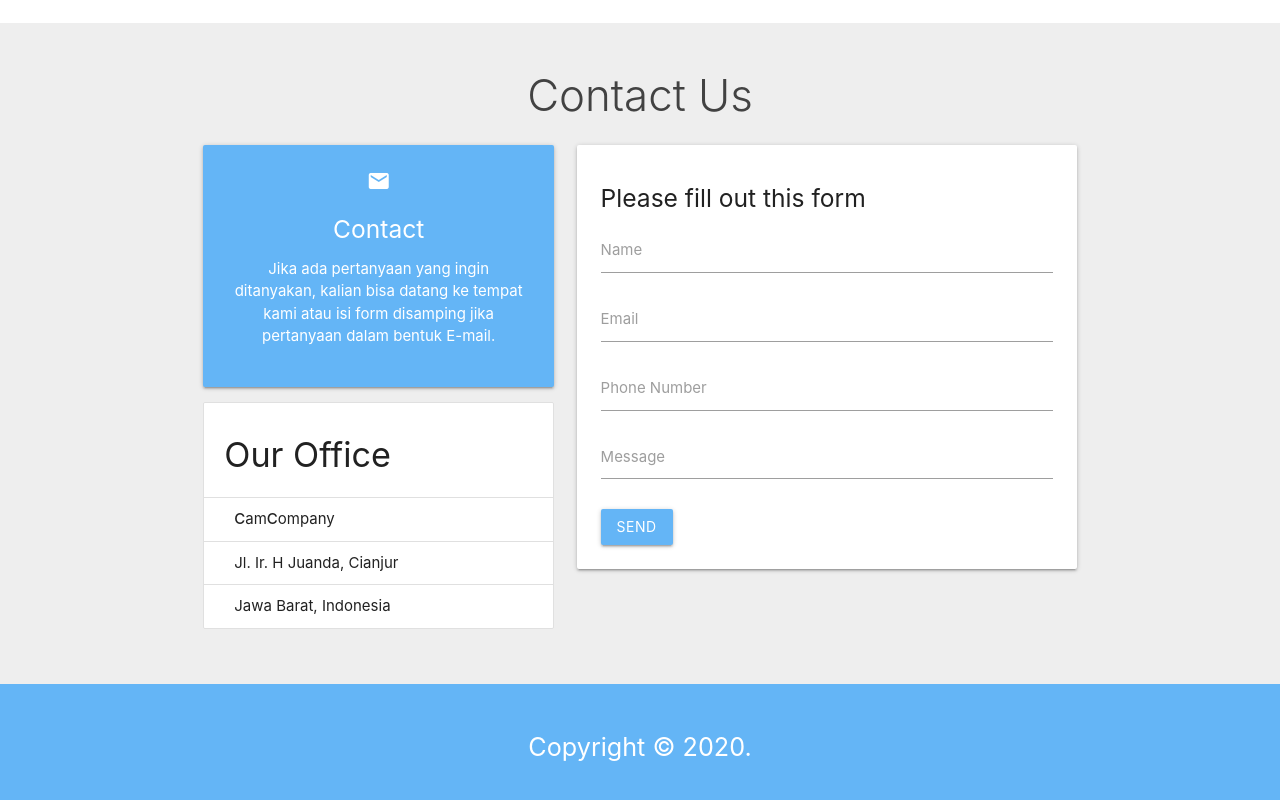
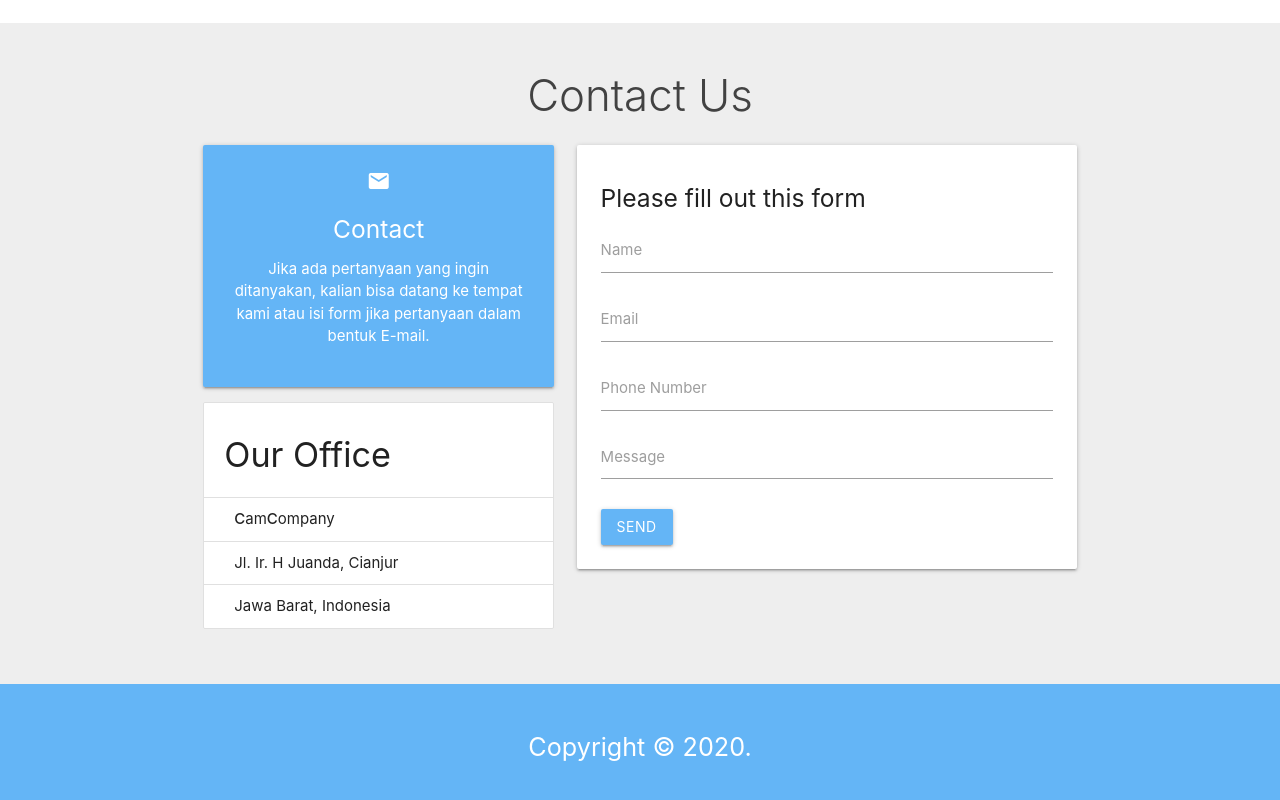
Before and after one commit to MFathurrohmanHaris/TUBES2_ITW_203040015, a plain HTML site: page index.html in a window 1280 px wide. Shown: the part 2217-3017 px from the top of the page. Drawn offline with Linux system fonts and the light colour scheme.

Commit message:
menghapus kata disamping di contact

```diff
--- a/index.html
+++ b/index.html
@@ -223,7 +223,7 @@
                     <div class="card-panel blue lighten-2 center white-text">
                         <i class="material-icons">mail</i>
                         <h5>Contact</h5>
-                        <p>Jika ada pertanyaan yang ingin ditanyakan, kalian bisa datang ke tempat kami atau isi form disamping jika pertanyaan dalam bentuk E-mail.</p>
+                        <p>Jika ada pertanyaan yang ingin ditanyakan, kalian bisa datang ke tempat kami atau isi form jika pertanyaan dalam bentuk E-mail.</p>
                     </div>
                     <ul class="collection with-header">
                         <li class="collection-header"><h4>Our Office</h4></li>
```
